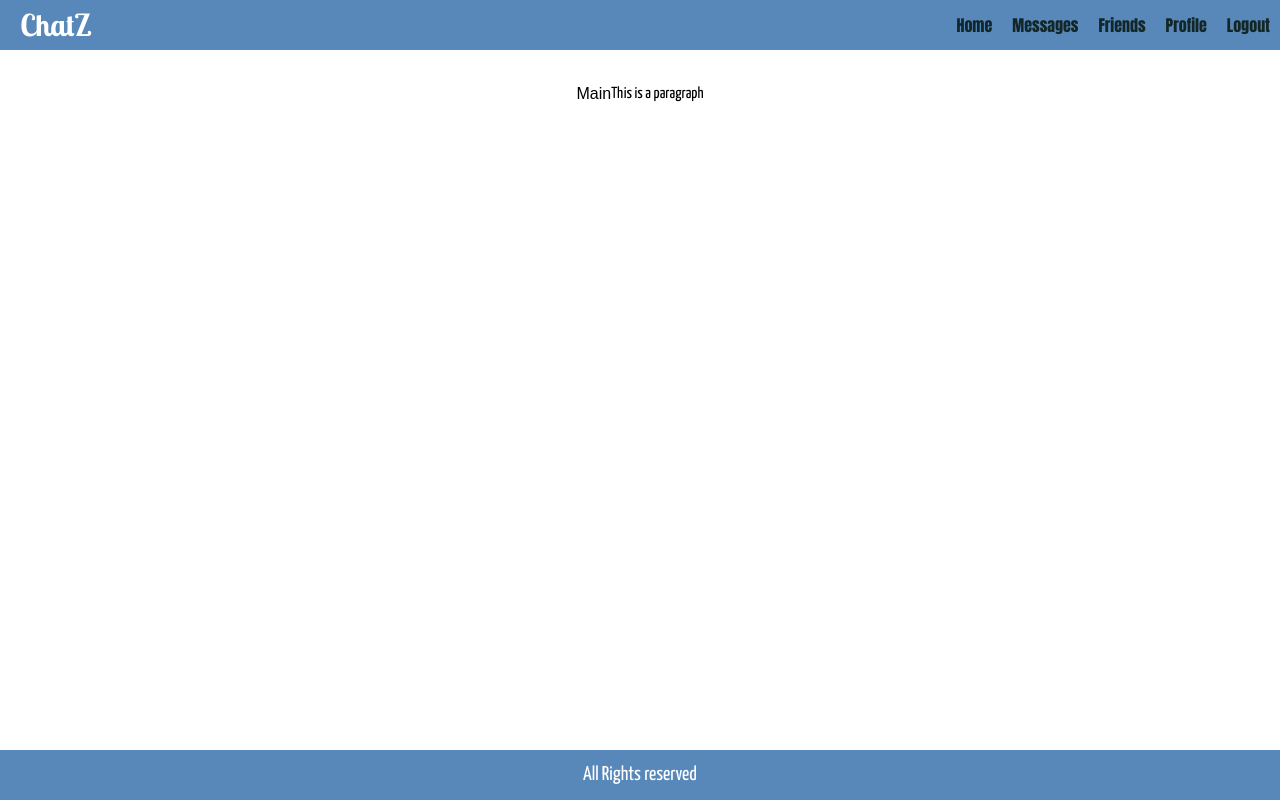
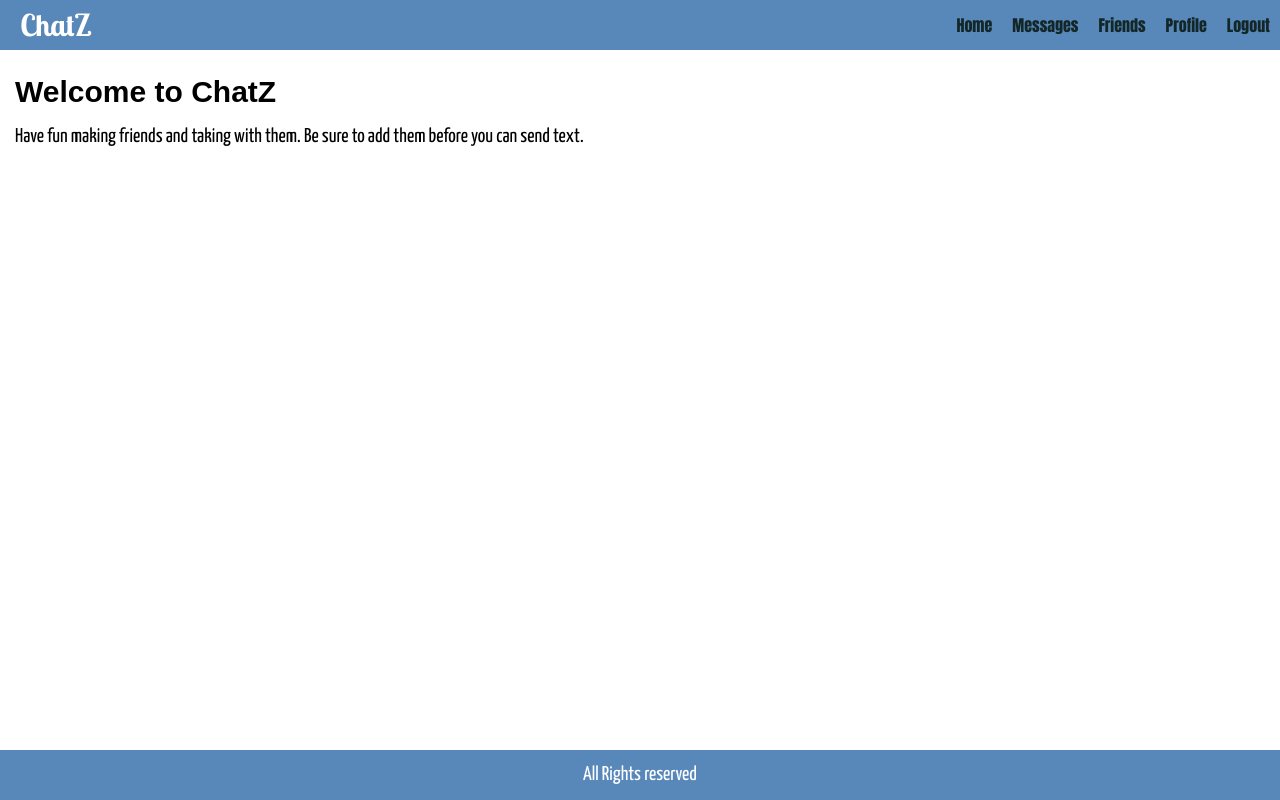
Before and after one commit to sadiuchiha/chat-app, a React (Create React App) app in the folder frontend/chat-app/: page / in a window 1280 px wide. Built offline with nearby package versions, Linux system fonts and the light colour scheme.

Commit message:
Styled HomeView

```diff
--- a/frontend/chat-app/src/Views/HomeView.js
+++ b/frontend/chat-app/src/Views/HomeView.js
@@ -3,11 +3,15 @@ import React from "react";
 export default function HomeView() {
   return (
     <div>
-      <div className="row center">
-        Main
-        <p>
-            This is a paragraph
-        </p>
+      <div className="center">
+        <div className="home-container">
+          <h1>Welcome to ChatZ</h1>
+          <br />
+          <p>
+            Have fun making friends and taking with them. Be sure to add them
+            before you can send text.
+          </p>
+        </div>
       </div>
     </div>
   );
--- a/frontend/chat-app/src/index.css
+++ b/frontend/chat-app/src/index.css
@@ -77,6 +77,10 @@ a.brand {
   margin-left: 1rem;
 }
 
+.center {
+  justify-content: center;
+}
+
 .row.center {
   justify-content: center;
 }
@@ -87,6 +91,7 @@ h1 {
 }
 
 h2 {
+  font-family: "Anton", sans-serif;
   font-size: 1.6rem;
   padding: 1rem 0;
 }
@@ -117,3 +122,19 @@ li {
   font-family: 'Yanone Kaffeesatz', sans-serif;
   font-size: 2rem;
 }
+
+/* Homeview */
+
+.home-container h1 {
+
+  font-size: 3rem;
+  margin: -0.5rem;
+}
+
+.home-container p {
+
+  font-size: 2rem;
+  margin: -0.5rem;
+
+
+}
```
